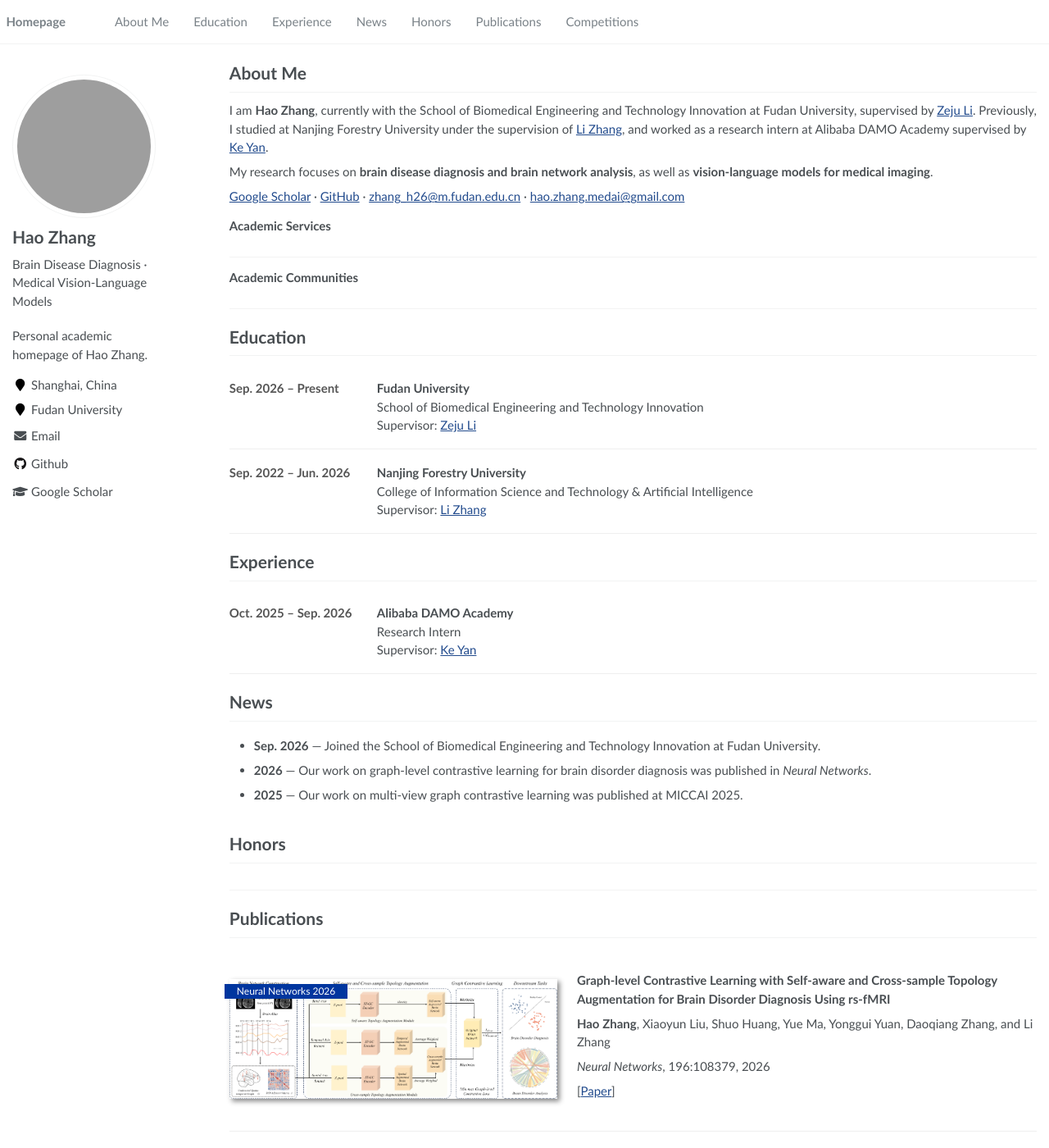
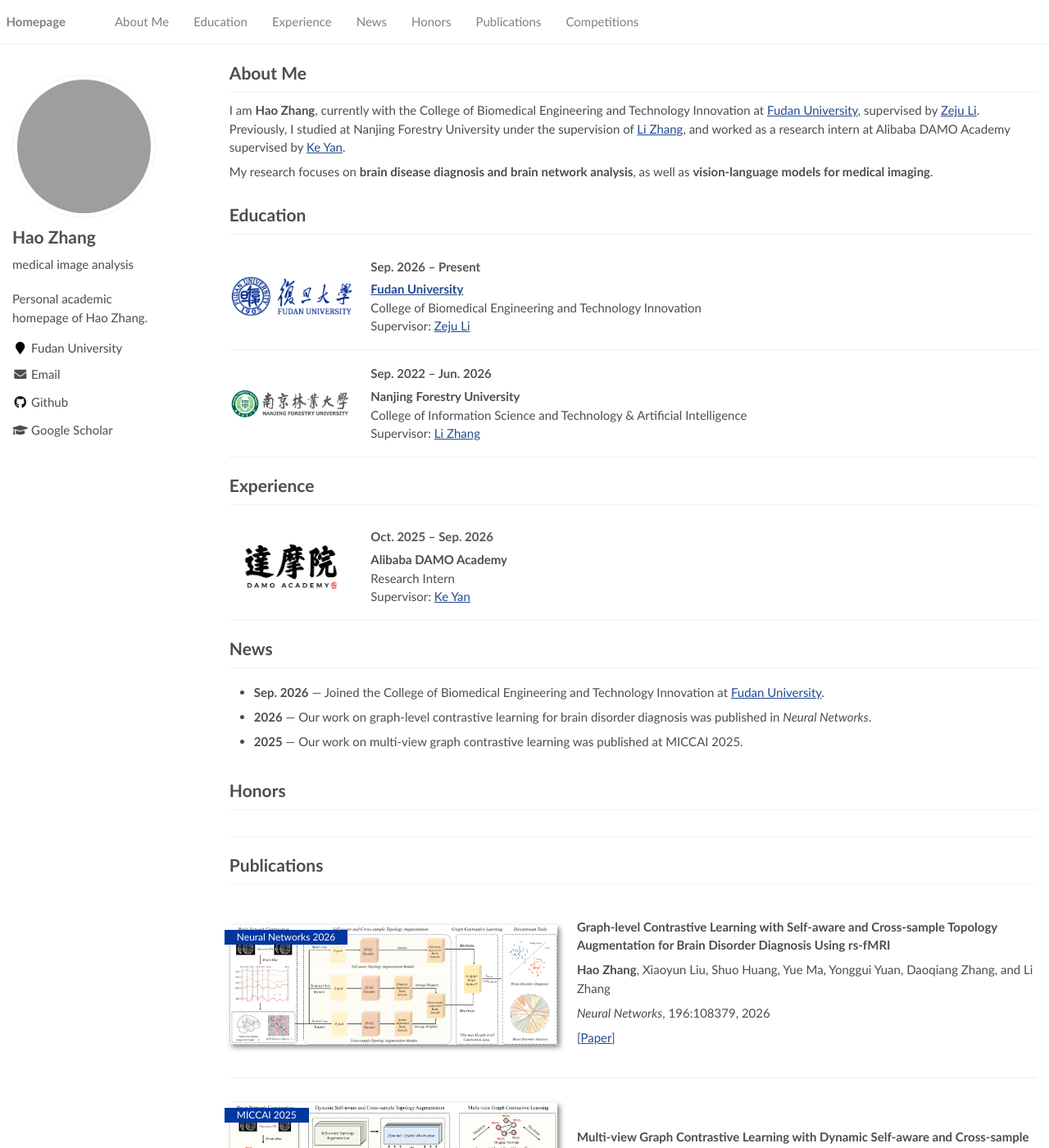
Before and after one commit to goodcodingagoodboy/goodcodingagoodboy.github.io, a Jekyll site: the page built from _pages/about.md, in a window 1280 px wide and 1400 px high. Shown: the whole window at 82% size. Built offline with Jekyll 4.4.1, drawn with Linux system fonts in a browser that asks for light colours; some of the changed text lies outside the part shown; grey boxes are pictures that could not be loaded.

Commit message:
Update profile details and add institution logos

```diff
--- a/_config.yml
+++ b/_config.yml
@@ -23,12 +23,12 @@ baidu_site_verification  :  # get baidu_site_verification from https://ziyuan.ba
 author:
   name             : "Hao Zhang"
   avatar           : "https://avatars.githubusercontent.com/u/148456242?v=4"
-  bio              : "Brain Disease Diagnosis · Medical Vision-Language Models"
-  location         : "Shanghai, China"
+  bio              : "medical image analysis"
+  location         :
   employer         : "Fudan University"
   pubmed           :
   googlescholar    : "https://scholar.google.com/citations?user=Ul2nnT8AAAAJ&hl=en"
-  email            : "zhang_h26@m.fudan.edu.cn"
+  email            : "hao.zhang.medai@gmail.com"
   researchgate     :  # e.g., "https://www.researchgate.net/profile/yourprofile"
   uri              :
   bitbucket        :
--- a/_pages/about.md
+++ b/_pages/about.md
@@ -12,36 +12,28 @@ redirect_from:
 
 # About Me
 
-I am **Hao Zhang**, currently with the School of Biomedical Engineering and Technology Innovation at Fudan University, supervised by [Zeju Li](https://scholar.google.com/citations?user=zeuflXEAAAAJ&hl=en&oi=sra). Previously, I studied at Nanjing Forestry University under the supervision of [Li Zhang](https://scholar.google.com/citations?user=laB1D0cAAAAJ&hl=en), and worked as a research intern at Alibaba DAMO Academy supervised by [Ke Yan](https://scholar.google.com/citations?user=TVGx4KgAAAAJ).
+I am **Hao Zhang**, currently with the College of Biomedical Engineering and Technology Innovation at [Fudan University](https://www.fudan.edu.cn/), supervised by [Zeju Li](https://scholar.google.com/citations?user=zeuflXEAAAAJ&hl=en&oi=sra). Previously, I studied at Nanjing Forestry University under the supervision of [Li Zhang](https://scholar.google.com/citations?user=laB1D0cAAAAJ&hl=en), and worked as a research intern at Alibaba DAMO Academy supervised by [Ke Yan](https://scholar.google.com/citations?user=TVGx4KgAAAAJ).
 
 My research focuses on **brain disease diagnosis and brain network analysis**, as well as **vision-language models for medical imaging**.
-
-[Google Scholar](https://scholar.google.com/citations?user=Ul2nnT8AAAAJ&hl=en) · [GitHub](https://github.com/goodcodingagoodboy) · [zhang_h26@m.fudan.edu.cn](mailto:zhang_h26@m.fudan.edu.cn) · [hao.zhang.medai@gmail.com](mailto:hao.zhang.medai@gmail.com)
-
-### Academic Services
-
-<div class="empty-section" aria-label="Academic services to be updated"></div>
-
-### Academic Communities
-
-<div class="empty-section" aria-label="Academic communities to be updated"></div>
 
 <span class="anchor" id="education"></span>
 
 # Education
 
 <div class="resume-card">
-  <div class="resume-card__date">Sep. 2026 – Present</div>
+  <div class="resume-card__logo"><img src="/images/fudan_university.png" alt="Fudan University logo"></div>
   <div class="resume-card__body">
-    <strong>Fudan University</strong><br>
-    School of Biomedical Engineering and Technology Innovation<br>
+    <div class="resume-card__date">Sep. 2026 – Present</div>
+    <strong><a href="https://www.fudan.edu.cn/">Fudan University</a></strong><br>
+    College of Biomedical Engineering and Technology Innovation<br>
     Supervisor: <a href="https://scholar.google.com/citations?user=zeuflXEAAAAJ&hl=en&oi=sra">Zeju Li</a>
   </div>
 </div>
 
 <div class="resume-card">
-  <div class="resume-card__date">Sep. 2022 – Jun. 2026</div>
+  <div class="resume-card__logo"><img src="/images/nanjing_forestry_university.png" alt="Nanjing Forestry University logo"></div>
   <div class="resume-card__body">
+    <div class="resume-card__date">Sep. 2022 – Jun. 2026</div>
     <strong>Nanjing Forestry University</strong><br>
     College of Information Science and Technology &amp; Artificial Intelligence<br>
     Supervisor: <a href="https://scholar.google.com/citations?user=laB1D0cAAAAJ&hl=en">Li Zhang</a>
@@ -53,8 +45,9 @@ My research focuses on **brain disease diagnosis and brain network analysis**, a
 # Experience
 
 <div class="resume-card">
-  <div class="resume-card__date">Oct. 2025 – Sep. 2026</div>
+  <div class="resume-card__logo"><img src="/images/damo_academy.png" alt="Alibaba DAMO Academy logo"></div>
   <div class="resume-card__body">
+    <div class="resume-card__date">Oct. 2025 – Sep. 2026</div>
     <strong>Alibaba DAMO Academy</strong><br>
     Research Intern<br>
     Supervisor: <a href="https://scholar.google.com/citations?user=TVGx4KgAAAAJ">Ke Yan</a>
@@ -67,7 +60,7 @@ My research focuses on **brain disease diagnosis and brain network analysis**, a
 
 <div class="scroll-list" markdown="1">
 
-- **Sep. 2026** — Joined the School of Biomedical Engineering and Technology Innovation at Fudan University.
+- **Sep. 2026** — Joined the College of Biomedical Engineering and Technology Innovation at [Fudan University](https://www.fudan.edu.cn/).
 - **2026** — Our work on graph-level contrastive learning for brain disorder diagnosis was published in *Neural Networks*.
 - **2025** — Our work on multi-view graph contrastive learning was published at MICCAI 2025.
 
@@ -127,10 +120,4 @@ My research focuses on **brain disease diagnosis and brain network analysis**, a
 
 # Competitions
 
-### International &amp; National Prizes
-
-<div class="empty-section" aria-label="International and national prizes to be updated"></div>
-
-### Regional &amp; Provincial Prizes
-
-<div class="empty-section" aria-label="Regional and provincial prizes to be updated"></div>
+<div class="empty-section" aria-label="Competitions to be updated"></div>
--- a/assets/css/main.scss
+++ b/assets/css/main.scss
@@ -110,15 +110,29 @@ h1:before, .anchor:before {
 
 .resume-card {
     display: flex;
+    align-items: center;
     gap: 1.5rem;
     padding: 1.15rem 0;
     border-bottom: 1px solid #efefef;
 }
 
 .resume-card__date {
-    flex: 0 0 10.5rem;
     color: #555;
     font-weight: 600;
+    margin-bottom: .35rem;
+}
+
+.resume-card__logo {
+    display: flex;
+    align-items: center;
+    justify-content: center;
+    flex: 0 0 10rem;
+}
+
+.resume-card__logo img {
+    width: 100%;
+    max-height: 5.5rem;
+    object-fit: contain;
 }
 
 .resume-card__body {
@@ -144,4 +158,10 @@ h1:before, .anchor:before {
     .resume-card__date {
         margin-bottom: .35rem;
     }
+
+    .resume-card__logo {
+        justify-content: flex-start;
+        width: 10rem;
+        margin-bottom: .75rem;
+    }
 }
```
Also changed, not shown: images/damo_academy.png (added), images/fudan_university.png (added), images/nanjing_forestry_university.png (added).
